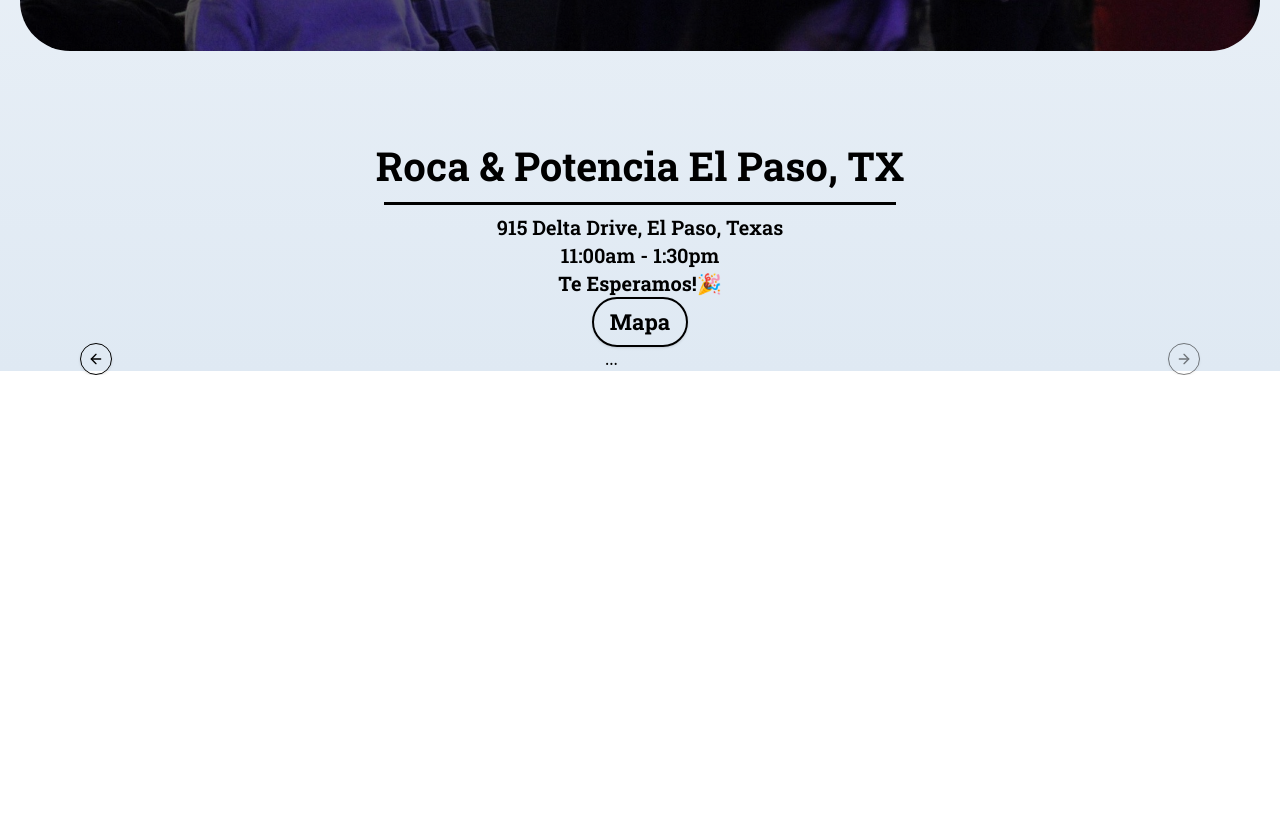
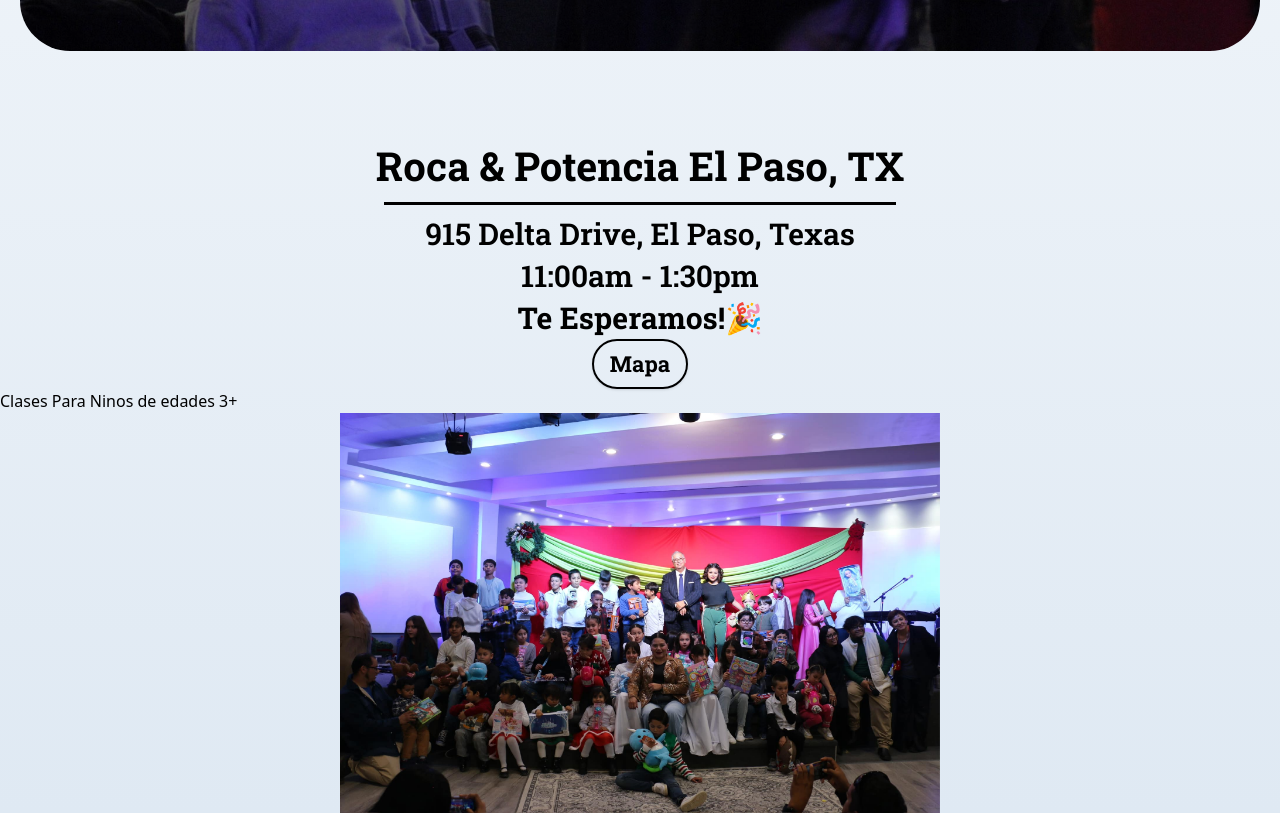
Before and after one commit to Ateran7595/Roca-Potencia, a React (Vite) app: page /serviceep in a window 1280 px wide. Shown: the part 1100-1913 px from the top of the page. Before the commit the page ends 1475 px from the top, so only its background shows below. Built offline with nearby package versions, Linux system fonts and the light colour scheme.

Commit message:
added carousel

```diff
--- a/package.json
+++ b/package.json
@@ -17,10 +17,12 @@
     "embla-carousel-autoplay": "^8.5.2",
     "embla-carousel-react": "^8.5.2",
     "lucide-react": "^0.475.0",
+    "motion": "^12.4.5",
     "react": "^19.0.0",
     "react-dom": "^19.0.0",
     "react-icons": "^5.4.0",
     "react-router-dom": "^7.2.0",
+    "swiper": "^11.2.4",
     "tailwind-merge": "^3.0.1",
     "tailwindcss": "^4.0.6",
     "tailwindcss-animate": "^1.0.7"
--- a/src/create-page/ServiceEP.jsx
+++ b/src/create-page/ServiceEP.jsx
@@ -1,13 +1,9 @@
 import { Button } from '@/components/ui/button'
 import Header from './Header'
-import {
-    Carousel,
-    CarouselContent,
-    CarouselItem,
-    CarouselNext,
-    CarouselPrevious,
-  } from "@/components/ui/carousel"
-  import Autoplay from "embla-carousel-autoplay"
+import { Swiper, SwiperSlide } from 'swiper/react';
+// Import Swiper styles
+import 'swiper/css';
+import { Autoplay ,Pagination, Navigation } from 'swiper/modules';
 
 function ServiceEP() {
   return (
@@ -23,7 +19,7 @@ function ServiceEP() {
         </div>
       </div>
       <div className="mt-[200px] text-xl font-roboto text-center font-semibold animate">
-        <div data-aos="fade-zoom-in"
+        <div className='text-[30px]' data-aos="fade-zoom-in"
             data-aos-easing="ease-in-back"
             data-aos-offset="0">
             <h1 className="text-[40px] font-bold">Roca & Potencia El Paso, TX</h1>
@@ -34,16 +30,27 @@ function ServiceEP() {
             <Button className="text-[22px] font-bold h-[50px] rounded-[100px] border-2 border-black cursor-pointer">Mapa</Button>
         </div>
       </div>
-        <Carousel plugins={[Autoplay({ delay: 2000, }), ]} className="flex w-[80%] m-auto items-center justify-center" >
-            <CarouselContent>
-                <CarouselItem>...</CarouselItem>
-                <CarouselItem>...</CarouselItem>
-                <CarouselItem>...</CarouselItem>
-            </CarouselContent>
-            <CarouselPrevious />
-            <CarouselNext />
-        </Carousel>
-
+      <div>
+        <h1>Clases Para Ninos de edades 3+</h1>
+      </div>
+      <Swiper className='w-[600px]'
+        slidesPerView={1}
+        spaceBetween={30}
+        loop={true}
+        autoplay={{
+          delay: 2500,
+          disableOnInteraction: false,
+        }}
+        pagination={{
+          clickable: true,
+        }}
+        navigation={true}
+        modules={[Autoplay, Pagination, Navigation]} >
+        <SwiperSlide><img src="/roca1.jpg" alt="1" className='w-[100%] h-[100%]'  /></SwiperSlide>
+        <SwiperSlide><img src="/roca2.jpg" alt="2" className='w-[100%] h-[100%]' /></SwiperSlide>
+        <SwiperSlide><img src="/rocaEP.jpg" alt="ep" className='w-[100%] h-[100%]' /></SwiperSlide>
+        <SwiperSlide><img src="/roca4.jpg" alt="4" className='w-[100%] h-[100%]' /></SwiperSlide>
+      </Swiper>
     </div>
   )
 }
```
Also changed, not shown: 1 other file (tests, documents, lock files or other folders).
